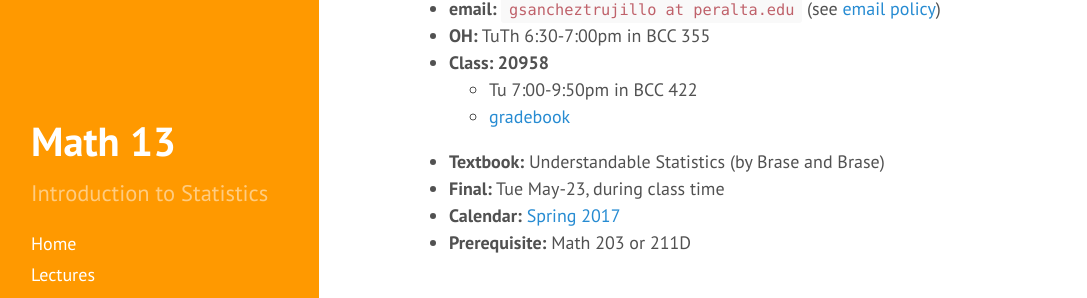
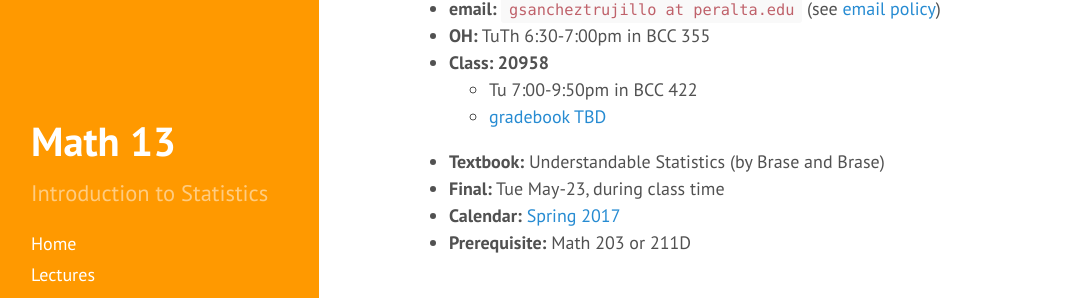
Before and after one commit to gastonstat/relic-math13, a Jekyll site: the page built from index.html, in a window 1280 px wide. Shown: the part 434-732 px from the top of the page, without its empty margins (5-1092 px from the left). Built offline with Jekyll 4.4.1, drawn with Linux system fonts in a browser that asks for light colours; nearby versions of some CDN libraries; the list of posts is cut into pages by our own code.

Commit message:
index: gradebook link tbd

```diff
--- a/index.html
+++ b/index.html
@@ -20,7 +20,7 @@ title: Home
   <li><b>Class: 20958</b>
     <ul>
       <li>Tu 7:00-9:50pm in BCC 422</li>
-      <li><a href="gradebook-41894">gradebook</a></li>
+      <li><a href="">gradebook TBD</a></li>
     </ul>
   </li>
   <li><b>Textbook:</b> Understandable Statistics (by Brase and Brase)</li>
```
